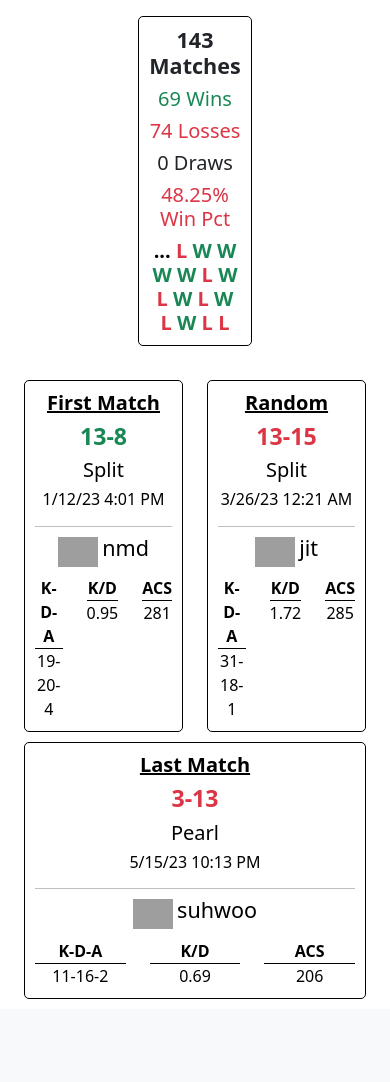
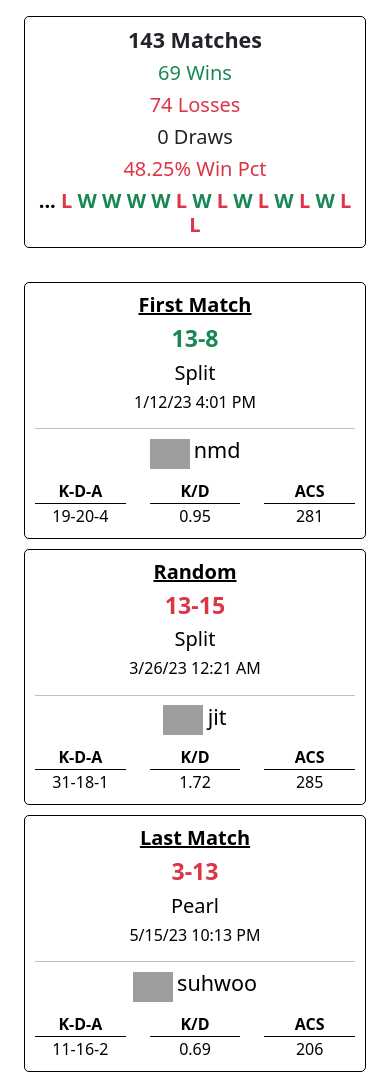
Before and after one commit to ahmed-cheema/valorant-reference, a Django app: page / in a window 390 px wide. Shown: the part 71-1153 px from the top of the page. Before the commit the page ends 1070 px from the top, so only its background shows below. Run offline with Django 3.2, Linux system fonts and the light colour scheme; data comes from the database, SQL or seed files in the repository; some libraries are stand-ins or nearby versions; grey boxes are pictures that could not be loaded.

Commit message:
Make homepage more responsive

```diff
--- a/match/templates/match/homepage.html
+++ b/match/templates/match/homepage.html
@@ -87,13 +87,13 @@
 
   <div class="row justify-content-center">
 
-    <div class="col">
+    <div class="col-12 col-md">
 
 
 
     </div>
 
-    <div class="col">
+    <div class="col-12 col-md">
 
       <div class="match-box"
            style="background-color: white;
@@ -140,7 +140,7 @@
 
     </div>
 
-    <div class="col">
+    <div class="col-12 col-md">
 
     </div>
 
@@ -150,21 +150,20 @@
 
   <div class="row justify-content-center">
 
-    <div class="col">
+    <div class="col-12 col-md">
       {% match_box FirstMatch "First Match" %}
     </div>
 
-    <div class="col">
+    <div class="col-12 col-md">
       {% match_box RandomMatch "Random" %}
     </div>
 
-    <div class="col">
+    <div class="col-12 col-md">
       {% match_box LastMatch "Last Match" %}
     </div>
 
   </div>
 
-
 </div>
 
 {% endblock %}
```
Also changed, not shown: valorant/settings.py (+7 -5 lines).
